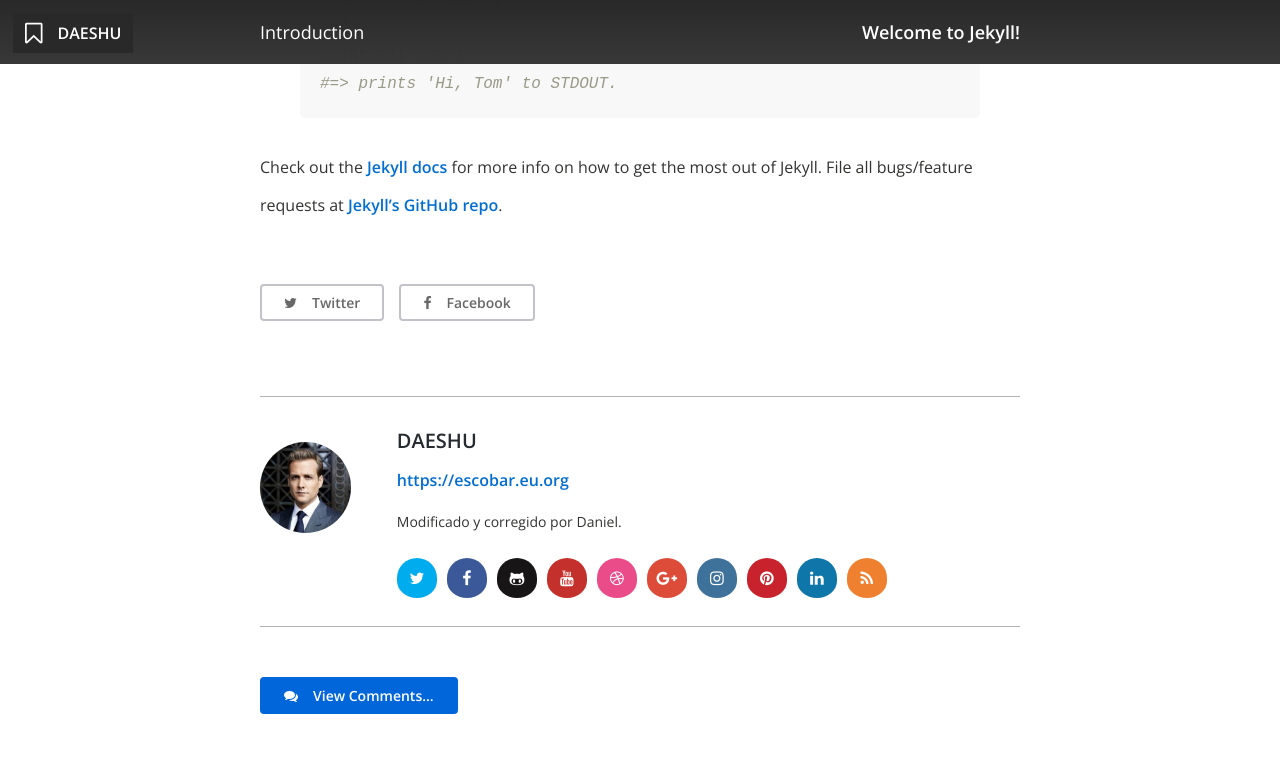
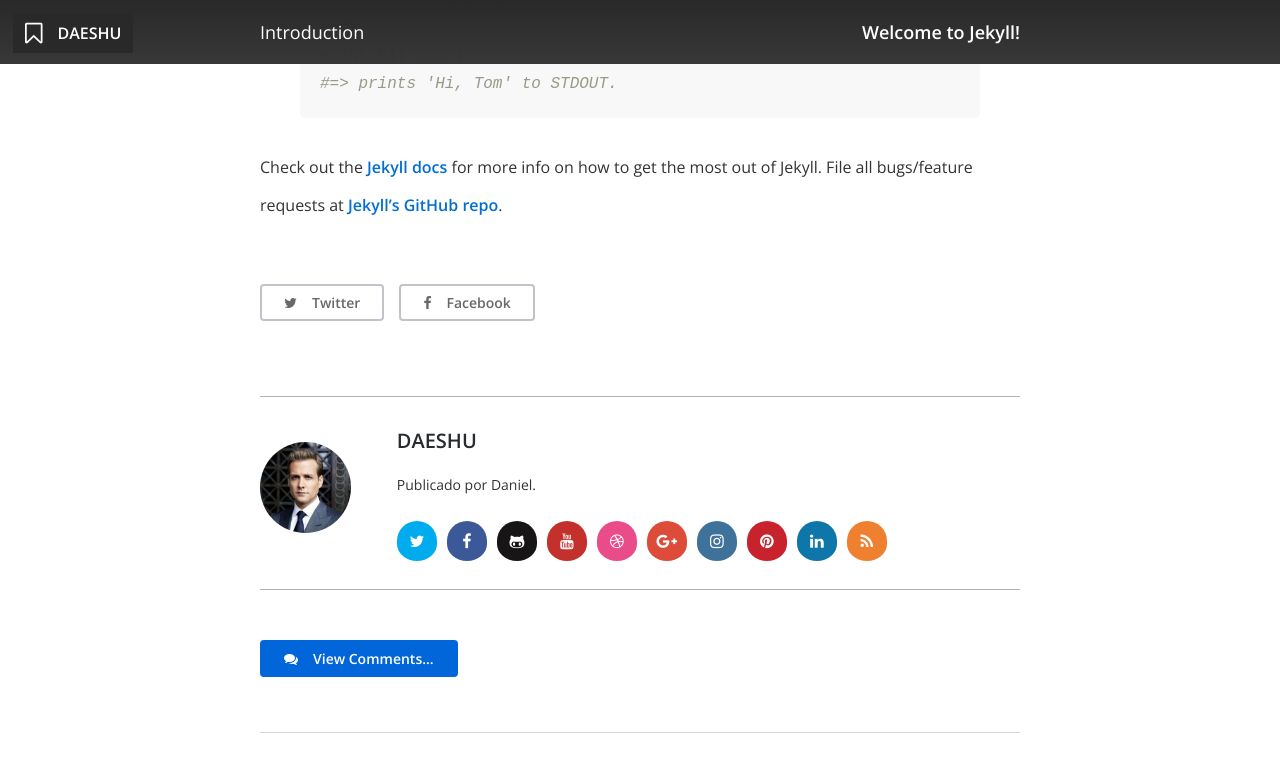
Before and after one commit to daeshu/a, a Jekyll site: the page built from _posts/2014-07-16-welcome-to-jekyll.markdown, in a window 1280 px wide and 900 px high, scrolled down 578 px, cut to the strip 0-759 px from the top of the window. Built offline with Jekyll 4.4.1, drawn with Linux system fonts in a browser that asks for light colours; nearby versions of some CDN libraries.

Commit message:
Add files via upload

```diff
--- a/_config.yml
+++ b/_config.yml
@@ -3,9 +3,9 @@
 # Site Settings
 title: 						"DAESHU"
 email: 						"daniel@escobar.eu.org"
-description: 				"Página de publicaciones de Daniel, alojado en Github"
+description: 				"Este blog es la continuación de las publicaciones de antaño Mal Signo e Insolación, alojado en Github"
 baseurl: 					""
-url: 						"https://daniel.escobar.eu.org"
+url: 						"https://daeshu.github.io/a/"
 logourl: 					"/assets/img/bloglogo.jpg"
 fa-logo: 					"fa-bookmark-o"
 paginate: 					5
@@ -13,8 +13,8 @@
 
 # Author Settings
 author_name: 				"DAESHU"
-author_url: 				"https://escobar.eu.org"
-author_bio: 				"Modificado y corregido por Daniel."
+author_url: 				""
+author_bio: 				"Publicado por Daniel."
 author_email: 				"info@escobar.eu.org"
 author_image: 				"/assets/img/authorimage.jpg"
 
```
